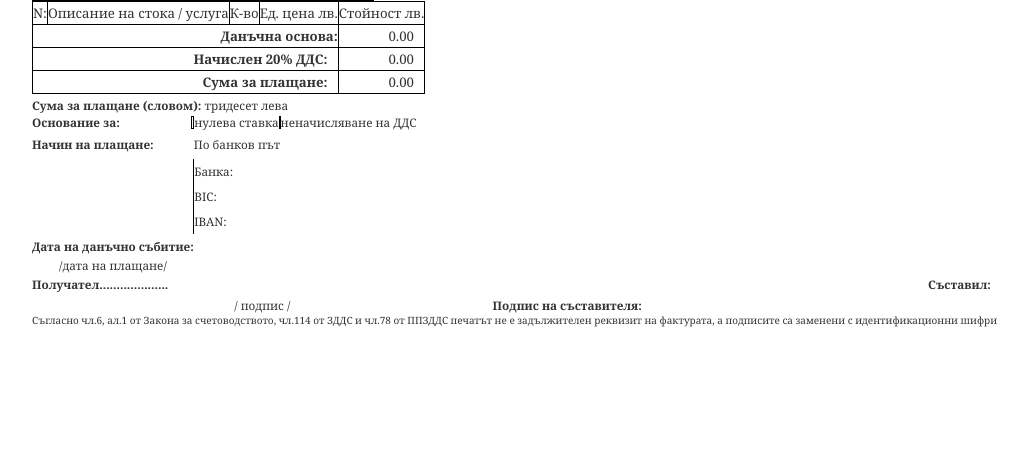
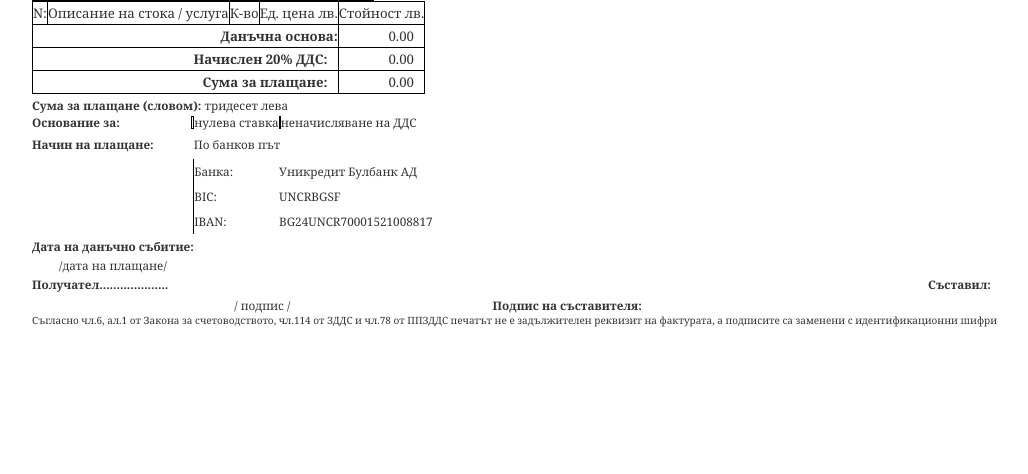
Before and after one commit to AsenNikolov80/magnet, a Yii app: template views/admin/_factura.php in a window 1280 px wide. Shown: the part 264-738 px from the top of the page, without its empty margins (15-1043 px from the left). Run offline with PHP 8.4 and a stand-in for Yii, Linux system fonts and the light colour scheme; the template is opened without the code that fills it, so the values that code supplies are empty; some libraries are stand-ins or nearby versions.

Commit message:
Bank settings

```diff
--- a/views/admin/_factura.php
+++ b/views/admin/_factura.php
@@ -251,17 +251,17 @@
     <tr style="line-height: 25px">
         <td colspan="13" class="noBorder"></td>
         <td colspan="5" class="noBorder" style="border-left: 1px solid black"> Банка:</td>
-        <td colspan="22" class="noBorder"></td>
+        <td colspan="22" class="noBorder">Уникредит Булбанк АД</td>
     </tr>
     <tr style="line-height: 25px">
         <td colspan="13" class="noBorder"></td>
         <td colspan="5" class="noBorder" style="border-left: 1px solid black"> BIC:</td>
-        <td colspan="22" class="noBorder"></td>
+        <td colspan="22" class="noBorder">UNCRBGSF</td>
     </tr>
     <tr style="line-height: 25px">
         <td colspan="13" class="noBorder"></td>
         <td colspan="5" class="noBorder" style="border-left: 1px solid black"> IBAN:</td>
-        <td colspan="22" class="noBorder"></td>
+        <td colspan="22" class="noBorder">BG24UNCR70001521008817</td>
     </tr>
     <tr style="line-height: 25px">
         <td colspan="13" class="noBorder"><strong>Дата на данъчно събитие:</strong></td>
--- a/views/site/_proforma.php
+++ b/views/site/_proforma.php
@@ -251,17 +251,17 @@
     <tr style="line-height: 25px">
         <td colspan="13" class="noBorder"></td>
         <td colspan="5" class="noBorder" style="border-left: 1px solid black"> Банка:</td>
-        <td colspan="22" class="noBorder"></td>
+        <td colspan="22" class="noBorder">Уникредит Булбанк АД</td>
     </tr>
     <tr style="line-height: 25px">
         <td colspan="13" class="noBorder"></td>
         <td colspan="5" class="noBorder" style="border-left: 1px solid black"> BIC:</td>
-        <td colspan="22" class="noBorder"></td>
+        <td colspan="22" class="noBorder">UNCRBGSF</td>
     </tr>
     <tr style="line-height: 25px">
         <td colspan="13" class="noBorder"></td>
         <td colspan="5" class="noBorder" style="border-left: 1px solid black"> IBAN:</td>
-        <td colspan="22" class="noBorder"></td>
+        <td colspan="22" class="noBorder">BG24UNCR70001521008817</td>
     </tr>
     <tr style="line-height: 25px">
         <td colspan="13" class="noBorder"><strong>Дата на данъчно събитие:</strong></td>
```
